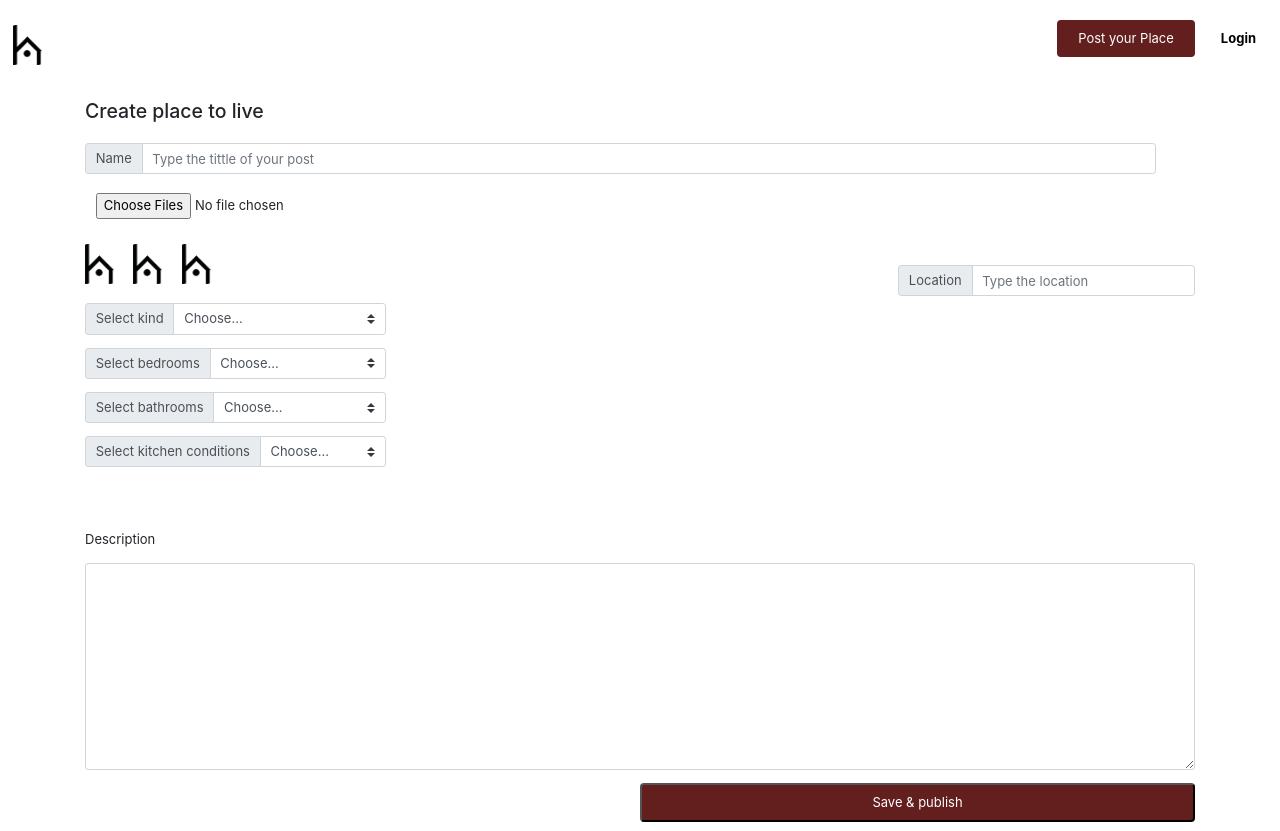
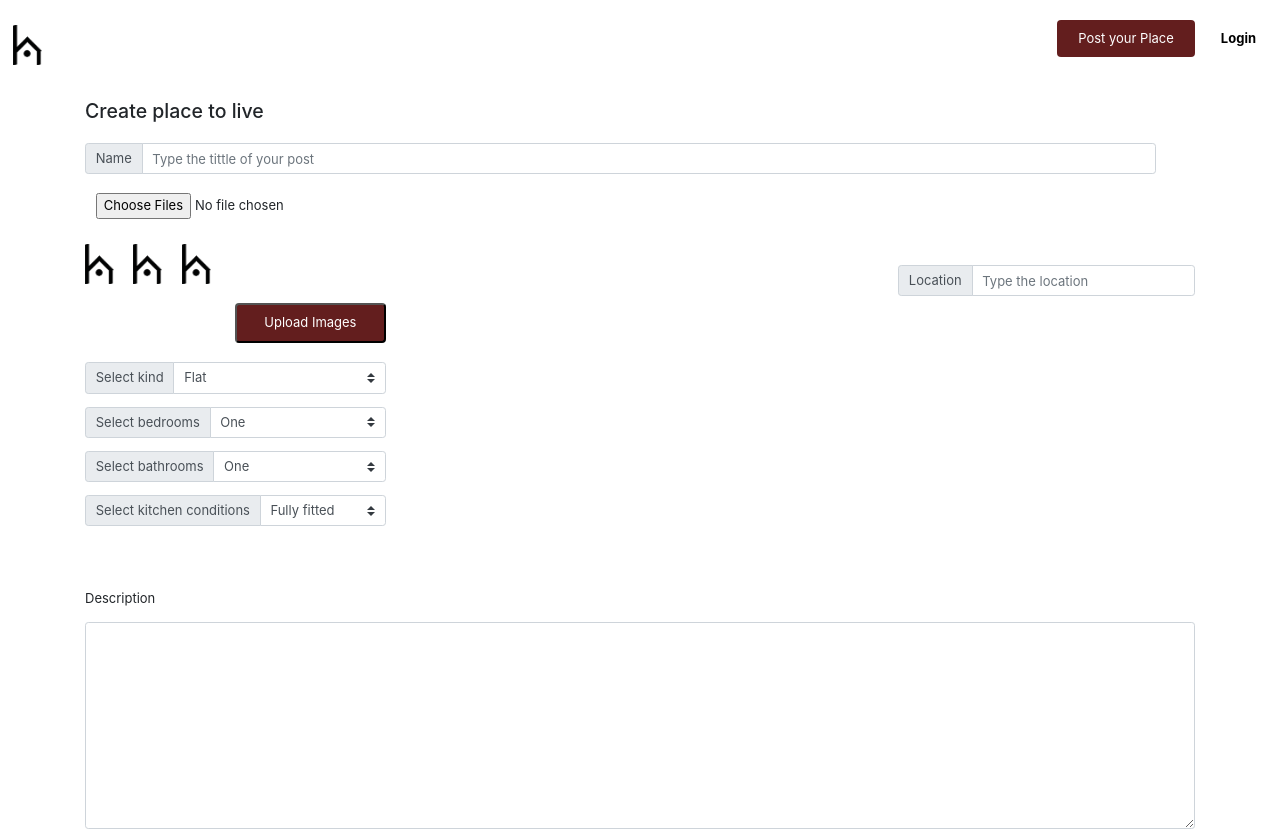
Before and after one commit to rafaelvenegasd/lookhaus-frontend-app, a Vue app in the folder client/: page /create-property in a window 1280 px wide. Shown: the top 831 px of the page. Built offline with nearby package versions, Linux system fonts and the light colour scheme; sample sign-in values are in the browser's storage; the HTML template or start-up script is replaced by a standard one; what vue-paginate would draw is missing.

Commit message:
create property view [update]

```diff
--- a/client/src/desktop/assets/styles/BASE/_common.scss
+++ b/client/src/desktop/assets/styles/BASE/_common.scss
@@ -55,7 +55,7 @@ $secondary-text-color: white;
 	cursor: unset;
 }
 
-input[type="submit"]{
+input[type="submit"] {
 	background: $primary-color;
 	color: $secondary-text-color;
 	border-radius: 4px;
--- a/client/src/desktop/views/Detail.vue
+++ b/client/src/desktop/views/Detail.vue
@@ -19,28 +19,6 @@
               <img class="photos" width="800px" src="../assets/images/img.jpg">
             </slide>
           </carousel>
-        <!-- <agile>
-          <figure><img width="990px" src="../assets/images/cover.jpg"></figure>
-          <figure><img width="990px" src="../assets/images/cover2.jpg"></figure>
-          <figure><img width="990px" src="../assets/images/cover.jpg"></figure>
-          <figure><img width="990px" src="../assets/images/cover2.jpg"></figure>
-          <figure><img width="990px" src="../assets/images/cover.jpg"></figure>
-          <figure><img width="990px" src="../assets/images/cover2.jpg"></figure>
-
-          <template slot="prevButton">prev</template>
-          <template slot="nextButton">next</template>
-        </agile> -->
-
-
-        <!-- <agile>
-          <div class="slide" v-for="item in item.photos">
-              <img :src="item"  width="220px" alt="property-image">
-          </div>
-      </agile> -->
-
-
-
-
       </div>
       </div>
       <div class="content-big-box">
@@ -133,6 +111,7 @@ export default {
   },
   methods:{
     reachOwner(){
+      event.preventDefault();
       Swal.fire(
         'Message sended!',
         'The owner will contact to you soon!',
--- a/client/src/desktop/views/user-profile/Create.vue
+++ b/client/src/desktop/views/user-profile/Create.vue
@@ -16,11 +16,18 @@
 
             <div class="d-flex justify-content-between">
                 <div>
-                    <input type="file" value="Upload photos" multiple class="btn transparent-btn mb-4" @change="onFileSelected" accept="image/png, image/jpeg">
+                    <input type="file" name="images" id="images" multiple class="btn transparent-btn mb-4" @change="onFileSelected" accept="image/png, image/jpeg">
+
                     <div class="d-flex mb-4">
                         <img alt="Lookhaus logo" src="../../assets/images/logos/black-small.png" class="logo mr-4">
                         <img alt="Lookhaus logo" src="../../assets/images/logos/black-small.png" class="logo mr-4">
                         <img alt="Lookhaus logo" src="../../assets/images/logos/black-small.png" class="logo mr-4">
+                    </div>
+
+                    <div class="d-flex justify-content-end mb-4">
+                        <div class="w-50">
+                            <input type="submit" value="Upload Images" v-on:click="onUpload()">
+                        </div>
                     </div>
 
                     <!-- Options -->
@@ -29,10 +36,10 @@
                             <label class="input-group-text" for="inputGroupSelect01">Select kind</label>
                         </div>
                         <select class="custom-select" id="inputGroupSelect01">
-                            <option selected>Choose...</option>
-                            <option value="1">One</option>
-                            <option value="2">Two</option>
-                            <option value="3">Three</option>
+                            <option value="flat" selected >Flat</option>
+                            <option value="home">House</option>
+                            <option value="duplex">Duplex</option>
+                            <option value="penthouse">Penthouse</option>
                         </select>
                     </div>
 
@@ -41,10 +48,10 @@
                             <label class="input-group-text" for="inputGroupSelect01">Select bedrooms</label>
                         </div>
                         <select class="custom-select" id="inputGroupSelect01">
-                            <option selected>Choose...</option>
-                            <option value="1">One</option>
+                            <option value="1" selected>One</option>
                             <option value="2">Two</option>
                             <option value="3">Three</option>
+                            <option value="more">More or three</option>
                         </select>
                     </div>
 
@@ -53,10 +60,9 @@
                             <label class="input-group-text" for="inputGroupSelect01">Select bathrooms</label>
                         </div>
                         <select class="custom-select" id="inputGroupSelect01">
-                            <option selected>Choose...</option>
-                            <option value="1">One</option>
+                            <option value="1" selected>One</option>
                             <option value="2">Two</option>
-                            <option value="3">Three</option>
+                            <option value="more">More or two</option>
                         </select>
                     </div>
 
@@ -65,10 +71,9 @@
                             <label class="input-group-text" for="inputGroupSelect01">Select kitchen conditions</label>
                         </div>
                         <select class="custom-select" id="inputGroupSelect01">
-                            <option selected>Choose...</option>
-                            <option value="1">One</option>
-                            <option value="2">Two</option>
-                            <option value="3">Three</option>
+                            <option selected value="fully fitted">Fully fitted</option>
+                            <option value="furnished">Furnished</option>
+                            <option value="unfurnished">Unfurnished</option>
                         </select>
                     </div>
                 </div>
@@ -95,7 +100,7 @@
 
             <div class="d-flex justify-content-end">
                 <div class="w-50">
-                    <input type="submit" value="Save & publish">
+                    <input type="submit" value="Save & publish" v-on:click="createProperty()">
                 </div>
             </div>
         </div>
@@ -104,11 +109,30 @@
 </template>
 
 <script>
+import Swal from 'sweetalert2'
+
 export default {
     name: 'Create',
+    data(){
+        return{
+            selectedFile: null
+        }
+    },
     methods:{
         onFileSelected(event){
-            console.log(event);
+            this.selectedFile = event.target.files[0];
+        },
+        onUpload(){
+            event.preventDefault();
+            console.log(this.selectedFile)
+        },
+        createProperty(){
+            event.preventDefault();
+            Swal.fire(
+            'Property published!',
+            '',
+            'success'
+      )
         }
     }
 }
--- a/client/src/desktop/views/user-profile/Profile.vue
+++ b/client/src/desktop/views/user-profile/Profile.vue
@@ -112,6 +112,7 @@ export default {
     name: 'Profile',
     methods:{
         deleteProperty(){
+            event.preventDefault();
             const swalWithBootstrapButtons = Swal.mixin({
                 customClass: {
                     confirmButton: 'btn btn-success',
```
